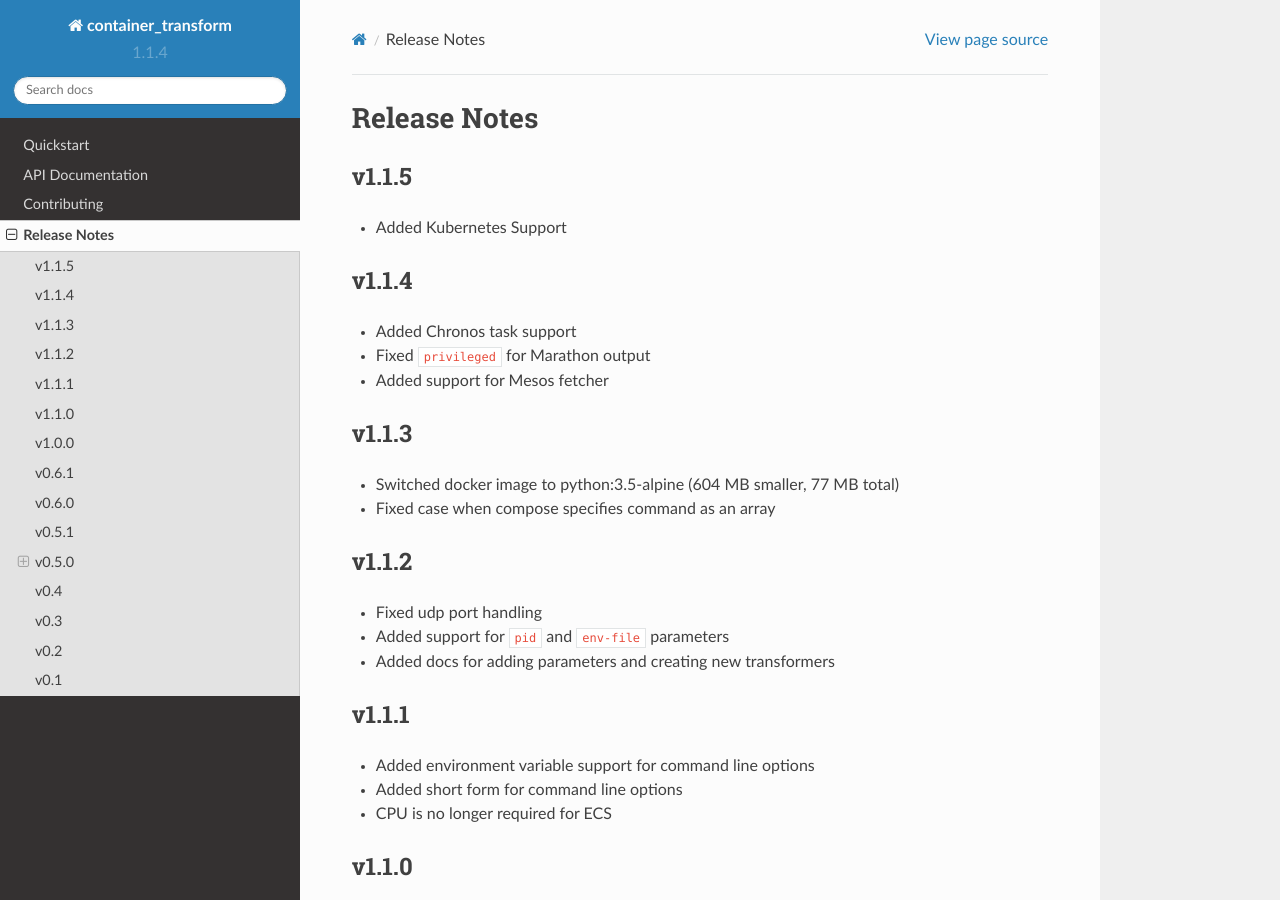
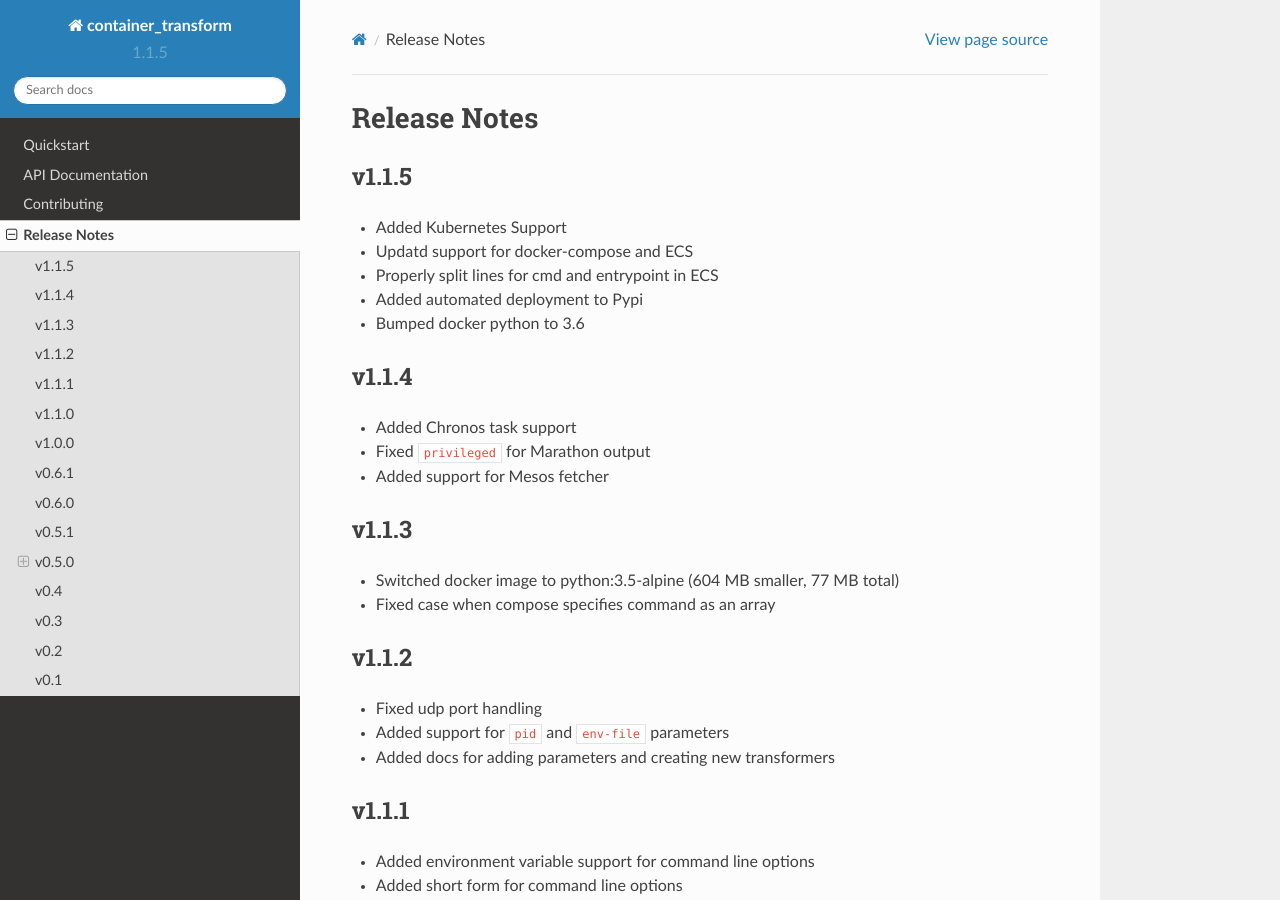
Before and after one commit to micahhausler/container-transform, a Sphinx documentation site: the page built from docs/release_notes.rst, in a window 1280 px wide and 900 px high. Built offline with Sphinx 7.4.7 and the Read the Docs theme 2.0.0, drawn with Linux system fonts in a browser that asks for light colours; pages that are not in the unit, such as notebooks, are missing from menus.

Commit message:
Added automated deploy to Pypi (#73)

```diff
--- a/container_transform/version.py
+++ b/container_transform/version.py
@@ -1 +1 @@
-__version__ = '1.1.4'
+__version__ = '1.1.5'
--- a/docs/release_notes.rst
+++ b/docs/release_notes.rst
@@ -5,6 +5,10 @@ v1.1.5
 ------
 
 * Added Kubernetes Support
+* Updatd support for docker-compose and ECS
+* Properly split lines for cmd and entrypoint in ECS
+* Added automated deployment to Pypi
+* Bumped docker python to 3.6
 
 v1.1.4
 ------
```
Also changed, not shown: .travis.yml, docs/contributing.rst (line endings or trailing spaces), 1 other file.
